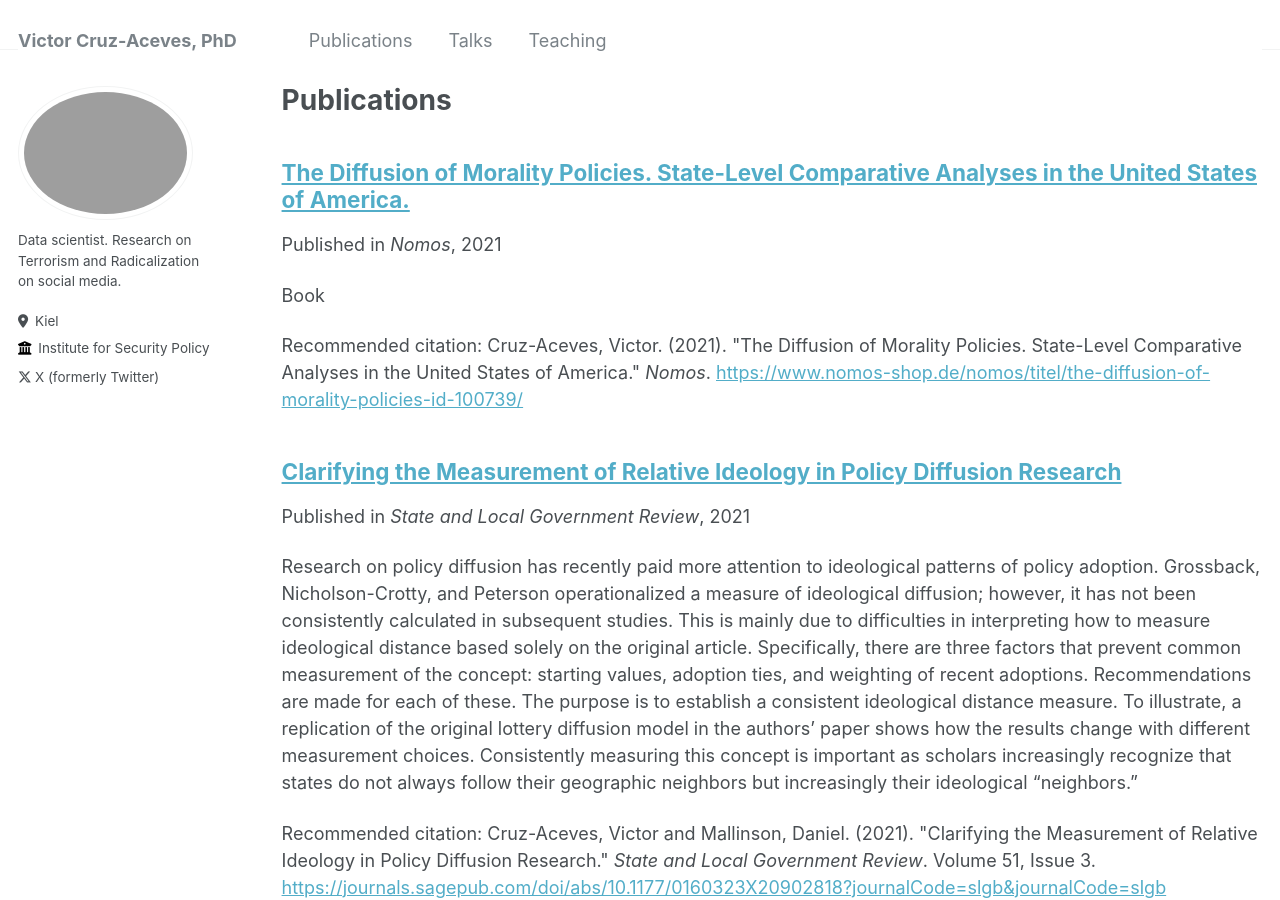
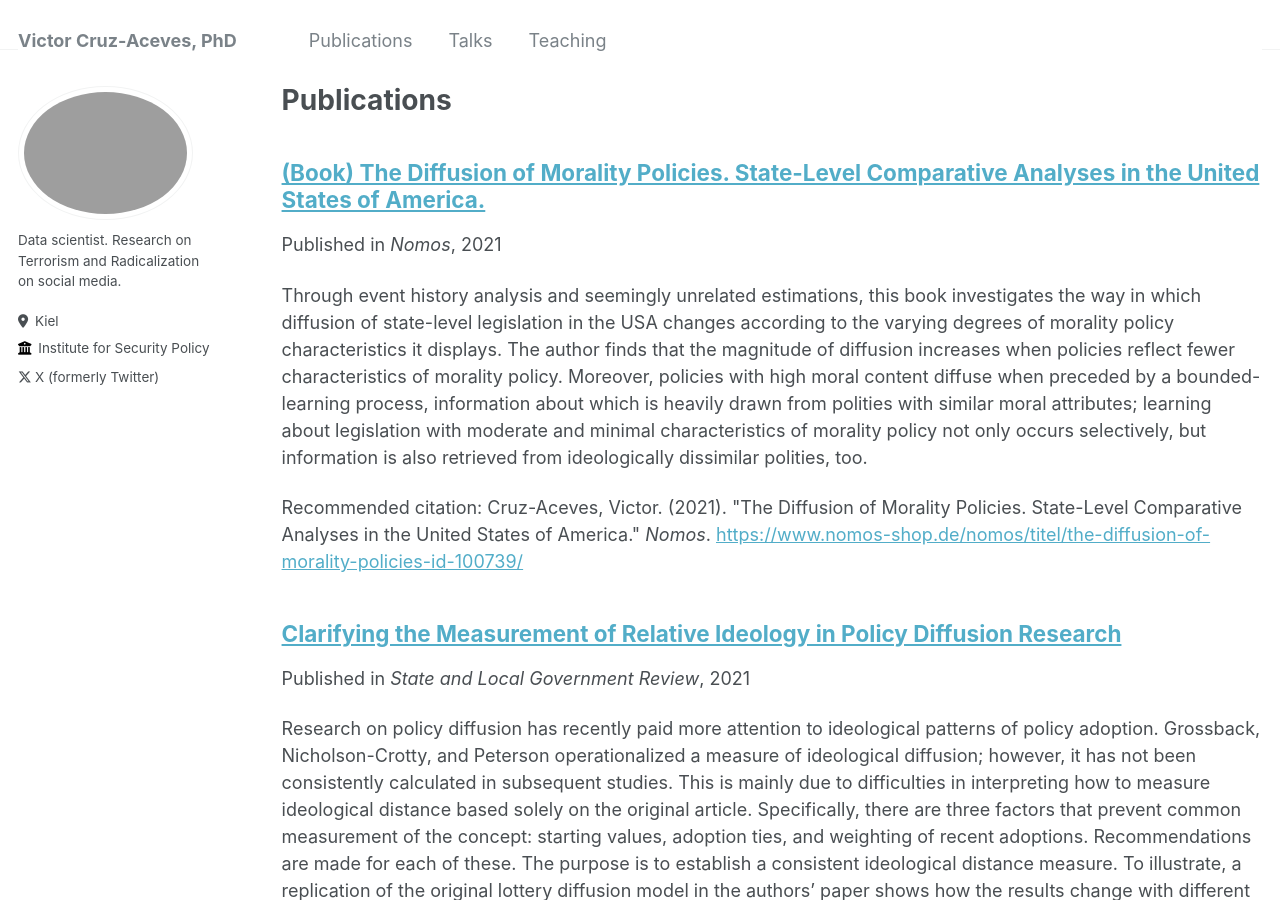
Before and after one commit to victor-cruz-aceves/victor-cruz-aceves.github.io, a Jekyll site: the page built from _pages/publications.md, in a window 1280 px wide and 900 px high. Built offline with Jekyll 4.4.1, drawn with Linux system fonts in a browser that asks for light colours.

Commit message:
Added book abstract

```diff
--- a/_publications/2024-02-17-paper-title-number-4.md
+++ b/_publications/2024-02-17-paper-title-number-4.md
@@ -1,8 +1,8 @@
 ---
-title: "The Diffusion of Morality Policies. State-Level Comparative Analyses in the United States of America."
+title: "(Book) The Diffusion of Morality Policies. State-Level Comparative Analyses in the United States of America."
 collection: publications
 permalink: /publication/2024-02-17-paper-title-number-4
-excerpt: 'Book'
+excerpt: 'Through event history analysis and seemingly unrelated estimations, this book investigates the way in which diffusion of state-level legislation in the USA changes according to the varying degrees of morality policy characteristics it displays. The author finds that the magnitude of diffusion increases when policies reflect fewer characteristics of morality policy. Moreover, policies with high moral content diffuse when preceded by a bounded-learning process, information about which is heavily drawn from polities with similar moral attributes; learning about legislation with moderate and minimal characteristics of morality policy not only occurs selectively, but information is also retrieved from ideologically dissimilar polities, too.'
 date: 2021-07-01
 venue: 'Nomos'
 paperurl: 'https://www.nomos-shop.de/nomos/titel/the-diffusion-of-morality-policies-id-100739/'
```
